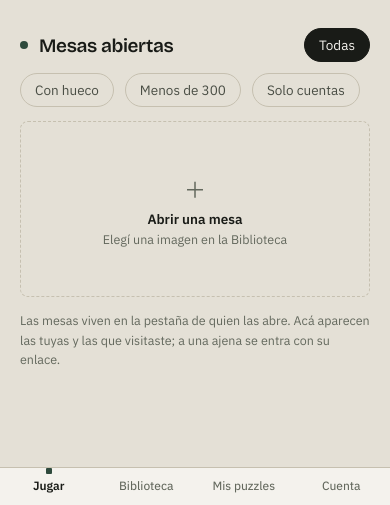
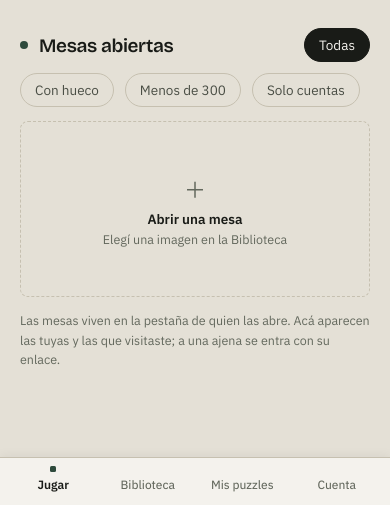
Before and after one commit to ElRobaMichis/jigsaw-online, a plain HTML site: page index.html in a window 390 px wide. Shown: the part 339-844 px from the top of the page. Drawn offline with nearby package versions, Linux system fonts and the light colour scheme.

Commit message:
Barra de pestañas del teléfono: indicador con aire y zona de toque más alta
Co-Authored-By: Claude Opus 5 <noreply@anthropic.com>

```diff
--- a/index.html
+++ b/index.html
@@ -91,10 +91,10 @@ button{font-family:inherit;cursor:pointer}
   .topbar .nav,.topbar .seek{display:none}
   #scr-home>.shell{padding-bottom:120px}
   .jugar-top{grid-template-columns:1fr}
-  .tabsm{display:flex;position:fixed;left:0;right:0;bottom:0;background:var(--paper);border-top:1px solid var(--rule);padding-bottom:env(safe-area-inset-bottom,0px);z-index:20}
-  .tabsm button{flex:1;border:0;background:transparent;font:450 12px var(--sans);color:var(--ink3);padding:10px 0 12px;position:relative}
+  .tabsm{display:flex;position:fixed;left:0;right:0;bottom:0;background:var(--paper);border-top:1px solid var(--rule);padding:0 6px env(safe-area-inset-bottom,0px);z-index:20;box-shadow:0 -2px 10px rgba(25,27,23,.05)}
+  .tabsm button{flex:1;min-width:0;border:0;background:transparent;font:450 12px var(--sans);color:var(--ink3);padding:19px 2px 13px;position:relative;white-space:nowrap;overflow:hidden;text-overflow:ellipsis}
   .tabsm button.on{color:var(--ink);font-weight:600}
-  .tabsm button.on::before{content:"";position:absolute;top:0;left:50%;margin-left:-3px;width:6px;height:6px;border-radius:1px;background:var(--felt)}
+  .tabsm button.on::before{content:"";position:absolute;top:8px;left:50%;transform:translateX(-50%);width:6px;height:6px;border-radius:1.5px;background:var(--felt)}
 }
 
 /* setup */
```
